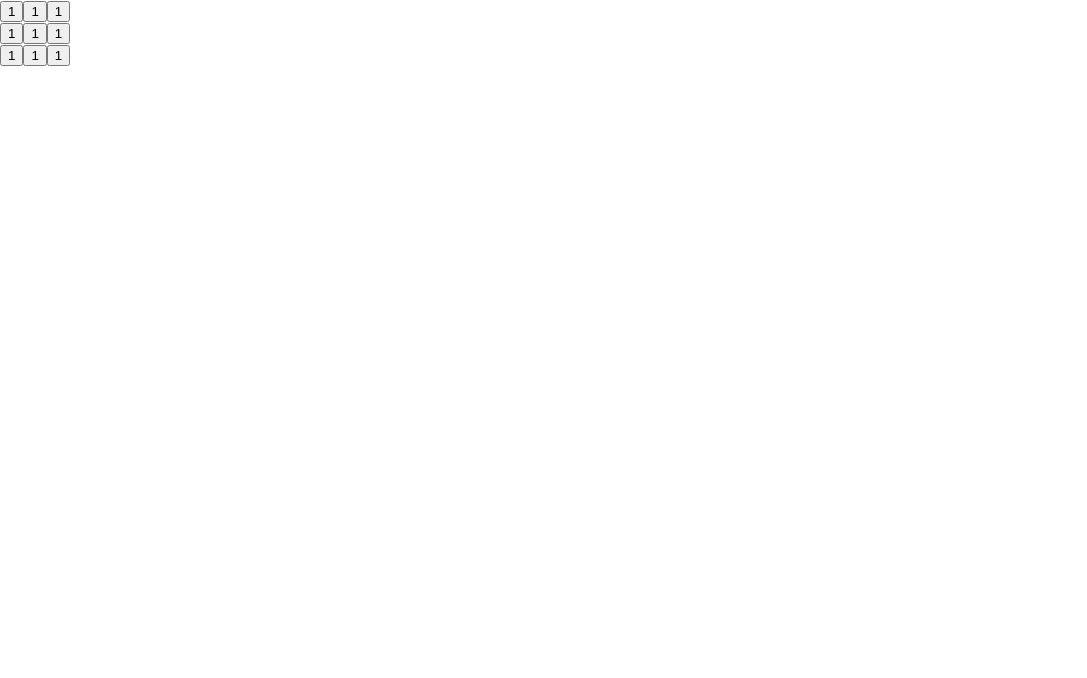
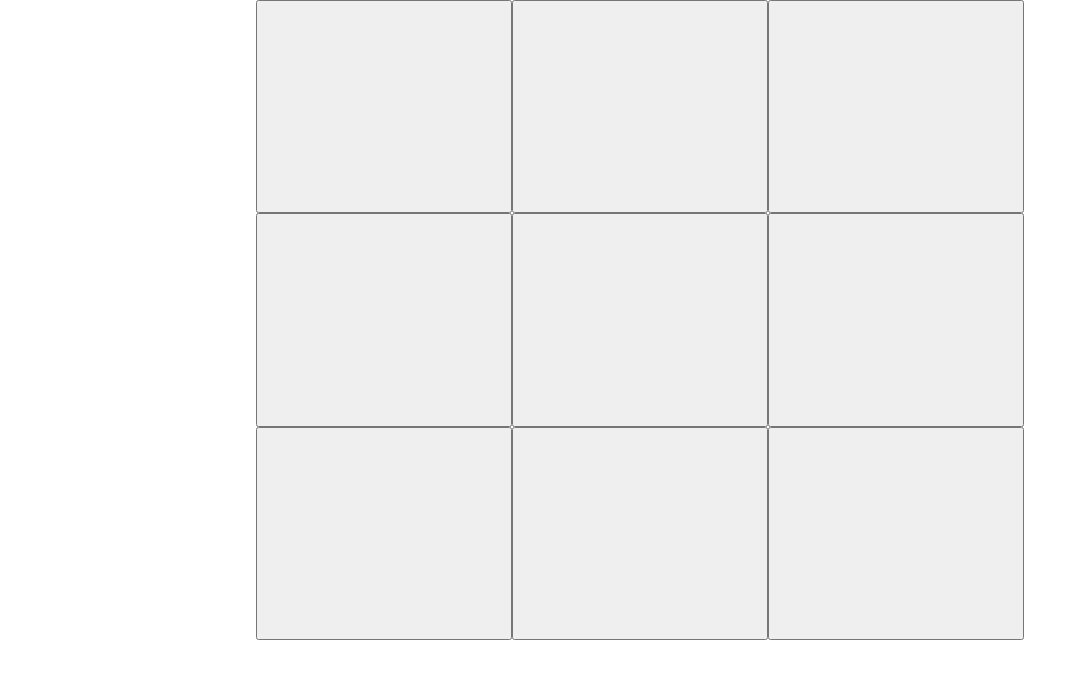
Before and after one commit to norogoth/norogoth.github.io, a React (Create React App) app in the folder tic-tac-toe/: page / in a window 1280 px wide. Shown: the top 678 px of the page, without its empty margins (0-1087 px from the left). Built offline with nearby package versions, Linux system fonts and the light colour scheme.

Commit message:
comments for learning

```diff
--- a/tic-tac-toe/src/App.css
+++ b/tic-tac-toe/src/App.css
@@ -0,0 +1,22 @@
+.grid {
+    display: grid;
+    grid-template-columns: 1fr 1fr 1fr;
+    min-height: 200px;
+    max-width: 60%;
+    margin-left: auto;
+    margin-right: auto;
+}
+
+.cell {
+    font-size: 2rem;
+}
+
+
+.cell:nth-child(3n) {
+
+}
+
+#playGrid {
+    width: 80vw;
+    height: 50vw;
+}
--- a/tic-tac-toe/src/App.js
+++ b/tic-tac-toe/src/App.js
@@ -1,34 +1,79 @@
-import logo from './logo.svg';
 import './App.css';
 import { useState } from 'react'
 
 function Box(props) {
-  return (<button>{props.number}</button>);
+  return (<button className="cell" onClick={() => props.handleClick(props.index)}>{props.children}</button>);
 }
 function PlayGrid(props){
+
+  console.log("props in playgrid: " ,props);
+
   return (
-    <div>
-      <div>
-        <Box number="1"/>
-        <Box number="1"/>
-        <Box number="1"/>
-      </div>
-      <div>
-        <Box number="1"/>
-        <Box number="1"/>
-        <Box number="1"/>
-      </div>
-      <div>
-        <Box number="1"/>
-        <Box number="1"/>
-        <Box number="1"/>
-      </div>
+    <div className="grid" id="playGrid">
+        {/* <Box y/>
+        <Box handleClick={props.squareClick} className="cell" number="2"/>
+        <Box handleClick={props.squareClick} className="cell" number="3"/>
+        <Box handleClick={props.squareClick} className="cell" number="4"/>
+        <Box handleClick={props.squareClick} className="cell" number="5"/>
+        <Box handleClick={props.squareClick} className="cell" number="6"/>
+        <Box handleClick={props.squareClick} className="cell" number="7"/>
+        <Box handleClick={props.squareClick} className="cell" number="8"/>
+        <Box handleClick={props.squareClick} className="cell" number="9"/> */}
+        {props.history.squares.map( (cell, index) => {
+          console.log("cell: ", cell);
+          return (<Box index={index} handleClick={props.squareClick} key={index} className="cell">{cell}</Box>);
+        })}
     </div>
     );
 }
 
 function Game() {
-  return (<PlayGrid/>);
+  //debugger;
+  // const [history, setHistory] = useState({0: Array(9).fill(null)});
+  // const [stepNumber, setStepNumber] = useState(1);
+  // const [xIsNext, setXIsNext] = useState(true);
+
+  // function squareClick(i) {
+  //   console.log("History: " + JSON.stringify(history));
+  //   let historyCopy = {}
+  //   for (let key in history){
+  //     historyCopy[key] = history[key];
+  //   }
+  //   let latestHistory = historyCopy[stepNumber - 1].slice();
+  //   latestHistory[i] = xIsNext ? "X" : "O";
+  //   console.log("latestHistory: ",latestHistory);
+  //   historyCopy[stepNumber] = latestHistory; //This is where the new history should be inserted
+
+  //   setHistory(historyCopy);
+  //   setStepNumber(stepNumber + 1);
+  //   setXIsNext(!xIsNext);
+
+  //     console.log("New History: " + JSON.stringify(history));
+  // }
+
+  const [history, setHistory] = useState([{squares: Array(9).fill(null)}]);
+
+  const turnCount = history.length % 2 == 0 ? "O" : "X";
+
+  function squareClick(i){
+    const current = history[history.length - 1];
+    const squares = current.squares.slice();
+    squares[i] = turnCount;
+    console.log(i);
+    setHistory(history.concat([{ squares: squares }]));
+  }
+
+
+    //OLD SQUARES CLICKED function
+    // let latestStep = history[history.length-1];//copy latest history from state
+    // latestStep["squares"][i] = history.length % 2 == 0 ? "O":"X"//edit latest history with latest move
+    // const newHistory = history.concat(latestStep); //append the latest history to my copy of history.
+    // console.log(newHistory);
+    // setHistory(newHistory); //Set history to that ^
+
+
+
+  return (<PlayGrid squareClick={squareClick} history={history[history.length - 1]}/>);
 }
 
 function App(){
```
Also changed, not shown: 2 other files (tests, documents, lock files or other folders).
